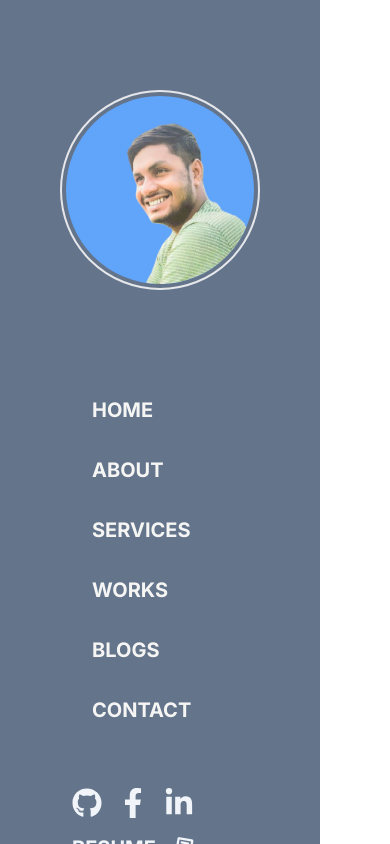
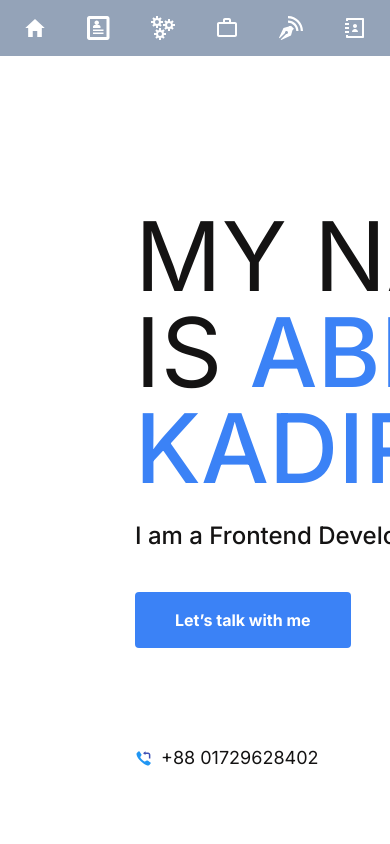
Before and after one commit to abdulKadir112/Abduk-Kadir1, a Next.js app: page / in a window 390 px wide. Built offline with nearby package versions, Linux system fonts and the light colour scheme.

Commit message:
responcive

```diff
--- a/app/components/ContactPage.jsx
+++ b/app/components/ContactPage.jsx
@@ -3,7 +3,7 @@ import Container from '../layer/Container';
 
 const ContactPage = () => {
   return (
-    <div className="bg-gray-50 min-h-screen flex flex-col items-center justify-center">
+    <div className="bg-gray-50 min-h-screen overflow-scroll flex flex-col items-center justify-center">
       {/* Hero Section */}
       <div className="w-full text-gray-800 py-20 text-center">
         <h1 className="text-5xl font-bold">Contact Me</h1>
--- a/app/components/Navbar.jsx
+++ b/app/components/Navbar.jsx
@@ -1,44 +1,96 @@
-import React from 'react'
-import ProfileImage from './ProfileImage'
-import Li from '../layer/Li'
-import { FaFacebookF, FaGithub, FaLinkedinIn } from 'react-icons/fa'
-import { PiReadCvLogoBold } from 'react-icons/pi'
+"use client";
+import React, { useState } from "react";
+import Profile from "./profile.jsx";
+import Li from "../layer/Li";
+import { FaFacebookF, FaGithub, FaLinkedinIn } from "react-icons/fa";
+import { PiReadCvLogoBold } from "react-icons/pi";
 import { IoMdHome } from "react-icons/io";
 import { ImProfile } from "react-icons/im";
 import { GrServices } from "react-icons/gr";
 import { MdOutlineWorkOutline } from "react-icons/md";
 import { ImBlog } from "react-icons/im";
 import { RiContactsBook3Line } from "react-icons/ri";
-import Profile from './profile.jsx'
+import { TiThMenu } from "react-icons/ti";
+import { IoClose } from "react-icons/io5";
+import Link from "next/link.js";
+
+const Navbar = () => {
+  const [isOpen, setIsOpen] = useState(false);
+
+  return (
+    <>
+    <div className="hidden absolute top-3 left-4 text-white text-3xl cursor-pointer lg:hidden">
+        {isOpen ? (
+          <IoClose
+            onClick={() => setIsOpen(false)}
+            className="text-red-500 absolute top-0 left-0 text-3xl cursor-pointer"
+          />
+        ) : (
+          <TiThMenu
+            onClick={() => setIsOpen(true)}
+            className="text-red-500 absolute top-0 left-0 text-3xl cursor-pointer"
+          />
+        )}
+      </div>
+    <nav className="hidden md:block top-0 left-0 z-50 w-full h-screen md:bg-slate-500 lg:flex lg:flex-col lg:items-center lg:py-12 md:static">
+      {/* Menu Toggle Button for Mobile */}
 
 
-const Navbar = () => {
-  return (
-    <div className='flex flex-col items-center gap-14 py-12 w-80 min-h-screen bg-slate-500'>
-      {/* <ProfileImage/> */}
-      <Profile/>
-      <div className='flex flex-col gap-4'>
-      <Li href={"/"} list={"home"} icon={<IoMdHome />}/>
-      <Li href={"about"} list={"about"} icon={<ImProfile />}/>
-      <Li href={"services"} list={"services"} icon={<GrServices />}/>
-      <Li href={"works"} list={"works"} icon={<MdOutlineWorkOutline />}/>
-      <Li href={"blogs"} list={"blogs"} icon={<ImBlog />}/>
-      <Li href={"contact"} list={"contact"} icon={<RiContactsBook3Line />}/>
+      {/* Main Menu */}
+      <div
+        className={`${
+          isOpen ? "" : ""
+        } lg:flex flex-col items-center w-full h-full pt-12 lg:pt-0`}
+      >
+        {/* Profile Section */}
+        <Profile className={`hidden md:block`}/>
+
+        {/* Navigation Links */}
+        <div className="md:flex flex-col gap-4 mt-8">
+          <Li href={"/"} list={"home"} icon={<IoMdHome />} />
+          <Li href={"about"} list={"about"} icon={<ImProfile />} />
+          <Li href={"services"} list={"services"} icon={<GrServices />} />
+          <Li href={"works"} list={"works"} icon={<MdOutlineWorkOutline />} />
+          <Li href={"blogs"} list={"blogs"} icon={<ImBlog />} />
+          <Li href={"contact"} list={"contact"} icon={<RiContactsBook3Line />} />
+        </div>
+
+        {/* Social Links */}
+        <div className="flex flex-col items-center mt-8">
+          <div className="flex gap-4 text-3xl text-slate-100">
+            <FaGithub className="cursor-pointer hover:scale-90" />
+            <FaFacebookF className="cursor-pointer hover:scale-90" />
+            <FaLinkedinIn className="cursor-pointer hover:scale-90" />
+          </div>
+          <div className="flex items-center gap-1 pt-4">
+            <a
+              className="text-slate-100 font-semibold text-xl uppercase px-3 hover:underline hover:underline-offset-8"
+              href="../../public/abdulKadir.pdf"
+              download={"abdulKadir.pdf"}
+            >
+              Resume
+            </a>
+            <PiReadCvLogoBold className="text-slate-100 text-2xl" />
+          </div>
+        </div>
       </div>
-     <div>
-     <div className='fall flex gap-4 w-[200px] px-3 text-3xl text-slate-100 '>
-      <FaGithub className='cursor-pointer hover:scale-90'/>
-      <FaFacebookF className='cursor-pointer hover:scale-90'/>
-      <FaLinkedinIn className='cursor-pointer hover:scale-90'/>
+      {/* Bottom Icon-Only Menu for Mobile */}
+    </nav>
+    <div
+        className={`${
+          isOpen ? "hidden" : "flex"
+        }  md:hidden justify-center gap-x-10 items-center w-full text-2xl bg-slate-400 py-4 fixed top-0 z-[1100] `}
+      >
+        <Link href="/" ><IoMdHome className="text-white" /></Link>
+        <Link href="about" ><ImProfile className="text-white" /></Link>
+        <Link href="services" ><GrServices className="text-white" /></Link>
+        <Link href="works" ><MdOutlineWorkOutline className="text-white" /></Link>
+        <Link href="blogs" ><ImBlog className="text-white" /></Link>
+        <Link href="contact" ><RiContactsBook3Line className="text-white" /></Link>
+
       </div>
-      <div className='flex items-center gap-1 pt-4'>
-        <a className='text-slate-100 font-common font-semibold text-xl uppercase px-3 hover:underline hover:underline-offset-8 ' href="../../public/abdulKadir.pdf" download={"abdulKadir.pdf"}>resume</a>
-        <PiReadCvLogoBold className='text-slate-100 text-2xl' />
-      </div>
-     </div>
+    </>
+  );
+};
 
-    </div>
-  )
-}
-
-export default Navbar
+export default Navbar;
--- a/app/components/profile.jsx
+++ b/app/components/profile.jsx
@@ -1,66 +1,49 @@
 import React from 'react';
-import kadir from '../../public/kadir 1.png'
+import kadir from '../../public/kadir 1.png';
 import Image from 'next/image';
-import { FaReact } from "react-icons/fa";
+import { FaReact, FaBootstrap, FaCss3Alt, FaHtml5 } from "react-icons/fa";
 import { IoLogoJavascript } from "react-icons/io";
-import { SiTailwindcss } from "react-icons/si";
-import { FaBootstrap } from "react-icons/fa6";
-import { FaCss3Alt } from "react-icons/fa";
-import { FaHtml5 } from "react-icons/fa";
-import { SiNextdotjs } from "react-icons/si";
+import { SiTailwindcss, SiNextdotjs } from "react-icons/si";
 
+const skills = [
+  { icon: <FaCss3Alt />, position: "left-[45px] -top-[4px]" },
+  { icon: <FaBootstrap />, position: "right-[45px] -top-[4px]" },
+  { icon: <FaHtml5 />, position: "-left-4 top-20" },
+  { icon: <SiTailwindcss />, position: "-right-4 top-20" },
+  { icon: <SiNextdotjs />, position: "bottom-8 -left-0" },
+  { icon: <IoLogoJavascript />, position: "bottom-8 -right-0" },
+  { icon: <FaReact />, position: "right-[40%] -bottom-4" },
+];
 
-const Profile = () => {
+const SkillButton = ({ icon, position }) => (
+  <button
+    className={`flex justify-center items-center text-3xl text-blue-500 profile_item ${position} absolute rounded-full bg-cover cursor-pointer border border-gray-400/50 p-[2px] active:scale-95 hover:scale-95 transition-all duration-500`}
+  >
+    <span className="block w-[40px] h-[40px] transition-all duration-500 rounded-full z-[2] bg-white p-1">
+      {icon}
+    </span>
+  </button>
+);
+
+const Profile = ({className}) => {
   return (
-    <div className="relative group">
+    <div className={`relative group ${className}`}>
       <div className="profileCard_container relative p-10 border-2 border-dashed border-transparent rounded-full border-spacing-4 hover:border-gray-400/50">
-      <button className="profile_item w-[200px] h-[200px] p-1 border-2 rounded-full  hover:border-gray-400/50 cursor-pointer transition-all duration-500 z-0">
+        <button className="profile_item w-[150px] h-[150px] p-1 border-2 rounded-full hover:border-gray-400/50 cursor-pointer transition-all duration-500 z-0">
           <div className="w-full bg-blue-400 h-full flex items-center justify-center rounded-full active:scale-95 hover:scale-95 object-cover transition-all duration-500 overflow-hidden">
             <span className="w-full h-full inline-block object-cover">
-              <Image className='w-full h-full object-cover' src={kadir} alt="kadir" />
+              <Image className="w-full h-full object-cover" src={kadir} alt="kadir" />
             </span>
           </div>
         </button>
-        <div className='opacity-0 invisible group-hover:opacity-100 group-hover:visible transition-all duration-500 '>
-        <button className="flex justify-center items-center text-3xl text-blue-500 profile_item left-[45px] -top-[4px] absolute rounded-full bg-cover cursor-pointer border border-gray-400/50 p-[2px] active:scale-95 hover:scale-95 transition-all duration-500">
-          <span className="block w-[40px] h-[40px] transition-all duration-500 rounded-full z-[2] bg-white p-1">
-          <FaCss3Alt />
-          </span>
-        </button>
-        <button className="flex justify-center items-center text-3xl text-blue-500 profile_item right-[45px] -top-[4px] absolute rounded-full bg-cover cursor-pointer border border-gray-400/50 p-[2px] active:scale-95 hover:scale-95 transition-all duration-500">
-          <span className="block w-[40px] h-[40px] transition-all duration-500 rounded-full z-[2] bg-white p-1">
-          <FaBootstrap />
-          </span>
-        </button>
-        <button className="flex justify-center items-center text-3xl text-blue-500 profile_item -left-4 top-20 absolute rounded-full bg-cover cursor-pointer border border-gray-400/50 p-[2px] active:scale-95 hover:scale-95 transition-all duration-500">
-          <span className="block w-[40px] h-[40px] transition-all duration-500 rounded-full z-[2] bg-white p-1">
-          <FaHtml5 />
-          </span>
-        </button>
-        <button className="flex justify-center items-center text-3xl text-blue-500 profile_item -right-4 top-20 absolute rounded-full bg-cover cursor-pointer border border-gray-400/50 p-[2px] active:scale-95 hover:scale-95 transition-all duration-500">
-          <span className="block w-[40px] h-[40px] transition-all duration-500 rounded-full z-[2] bg-white p-1">
-          <SiTailwindcss />
-          </span>
-        </button>
-        <button className="flex justify-center items-center text-3xl text-blue-500 profile_item bottom-8 -left-0 absolute rounded-full bg-cover cursor-pointer border border-gray-400/50 p-[2px] active:scale-95 hover:scale-95 transition-all duration-500">
-          <span className="block w-[40px] h-[40px] transition-all duration-500 rounded-full z-[2] bg-white p-1">
-          <SiNextdotjs />
-          </span>
-        </button>
-        <button className="flex justify-center items-center text-3xl text-blue-500 profile_item bottom-8 -right-0 absolute rounded-full bg-cover cursor-pointer border border-gray-400/50 p-[2px] active:scale-95 hover:scale-95 transition-all duration-500">
-          <span className="block w-[40px] h-[40px] transition-all duration-500 rounded-full z-[2] bg-white p-1">
-          <IoLogoJavascript />
-          </span>
-        </button>
-        <button className="flex justify-center items-center text-3xl text-blue-500 profile_item right-[40%] -bottom-4 absolute rounded-full bg-cover cursor-pointer border border-gray-400/50 p-[2px] active:scale-95 hover:scale-95 transition-all duration-500">
-          <span className="block w-[40px] h-[40px] transition-all duration-500 rounded-full z-[2] bg-white p-1">
-           <FaReact />
-          </span>
-        </button>
+        <div className="opacity-0 invisible group-hover:opacity-100 group-hover:visible transition-all duration-500">
+          {skills.map((skill, index) => (
+            <SkillButton key={index} icon={skill.icon} position={skill.position} />
+          ))}
         </div>
       </div>
     </div>
   );
-}
+};
 
 export default Profile;
--- a/app/layout.js
+++ b/app/layout.js
@@ -18,7 +18,7 @@ export default function RootLayout({ children }) {
             <div>
               <Navbar/>
             </div>
-            <div className="w-full h-full">
+            <div className="w-full h-full overflow-y-scroll">
               {children}
             </div>
          </div>
--- a/app/page.js
+++ b/app/page.js
@@ -3,7 +3,7 @@ import Banner from './components/Banner'
 
 const Home = () => {
   return (
-    <div className='w-[1600px] bgVideo]'>
+    <div className='w-[1600px] bgVideo'>
            <Banner/>
     </div>
   )
```
Also changed, not shown: app/works/page.js (+9 -1 lines), public/tach.png (added).
